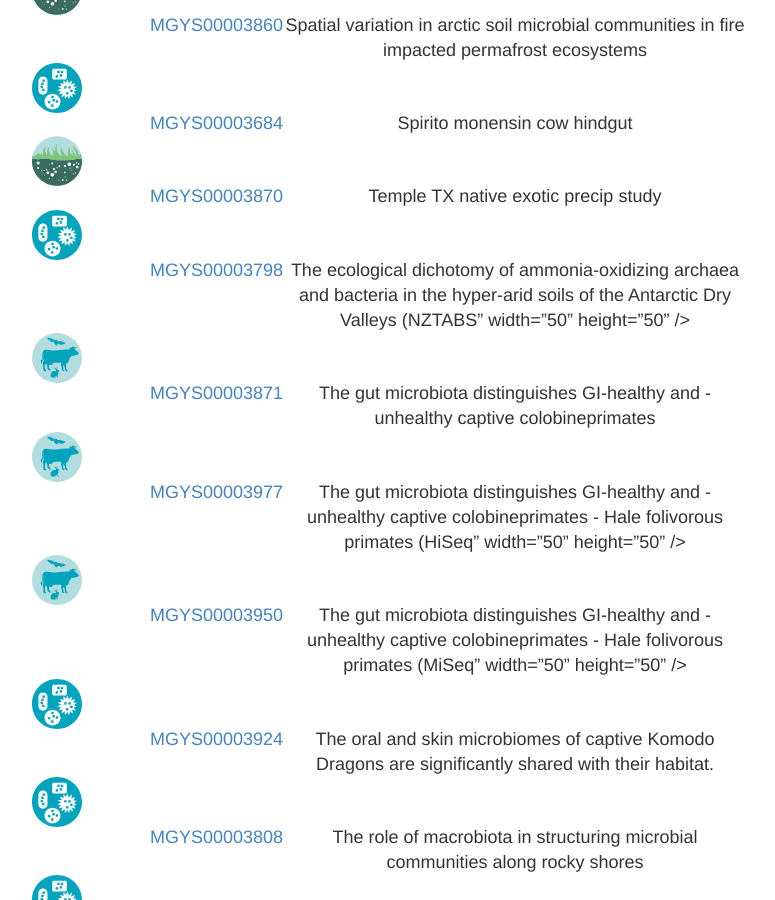
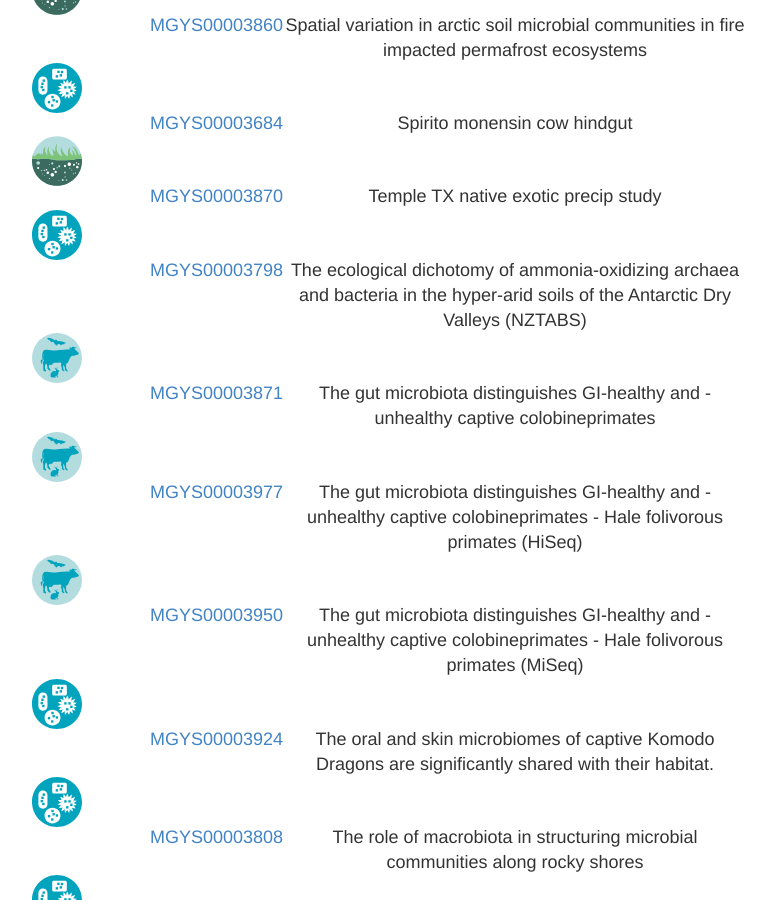
Before and after one commit to EBI-Metagenomics/blog, a Jekyll site: the page built from _posts/2019-04-17-Earth Microbiome Project.md, in a window 1280 px wide and 900 px high, scrolled down 7800 px. Shown: the whole window, without its empty margins (248-1023 px from the left). Built offline with Jekyll 4.4.1, drawn with Linux system fonts in a browser that asks for light colours.

Commit message:
Applied minor wording fix.

```diff
--- a/_posts/2019-04-17-Earth Microbiome Project.md
+++ b/_posts/2019-04-17-Earth Microbiome Project.md
@@ -101,10 +101,10 @@ Recently, we have started collaborating with [GBIF][gbif_website], who requested
 | <img align="middle" src="/blog/assets/media/images/posts/biome_icons/biome_soil.svg" width="50" height="50" /> | [MGYS00003860][MGYS00003860]   |   Spatial variation in arctic soil microbial communities in fire impacted permafrost ecosystems |
 | <img align="middle" src="/blog/assets/media/images/posts/biome_icons/biome_default.svg" width="50" height="50" /> | [MGYS00003684][MGYS00003684]   |   Spirito monensin cow hindgut |
 | <img align="middle" src="/blog/assets/media/images/posts/biome_icons/biome_soil.svg" width="50" height="50" /> | [MGYS00003870][MGYS00003870]   |   Temple TX native exotic precip study |
-| <img align="middle" src="/blog/assets/media/images/posts/biome_icons/biome_default.svg" width="50" height="50" /> | [MGYS00003798][MGYS00003798]   |   The ecological dichotomy of ammonia-oxidizing archaea and bacteria in the hyper-arid soils of the Antarctic Dry Valleys (NZTABS" width="50" height="50" /> |
+| <img align="middle" src="/blog/assets/media/images/posts/biome_icons/biome_default.svg" width="50" height="50" /> | [MGYS00003798][MGYS00003798]   |   The ecological dichotomy of ammonia-oxidizing archaea and bacteria in the hyper-arid soils of the Antarctic Dry Valleys (NZTABS) |
 | <img align="middle" src="/blog/assets/media/images/posts/biome_icons/biome_mammals.svg" width="50" height="50" /> | [MGYS00003871][MGYS00003871]   |   The gut microbiota distinguishes GI-healthy and -unhealthy captive colobineprimates |
-| <img align="middle" src="/blog/assets/media/images/posts/biome_icons/biome_mammals.svg" width="50" height="50" /> | [MGYS00003977][MGYS00003977]   |   The gut microbiota distinguishes GI-healthy and -unhealthy captive colobineprimates - Hale folivorous primates (HiSeq" width="50" height="50" /> |
-| <img align="middle" src="/blog/assets/media/images/posts/biome_icons/biome_mammals.svg" width="50" height="50" /> | [MGYS00003950][MGYS00003950]   |   The gut microbiota distinguishes GI-healthy and -unhealthy captive colobineprimates - Hale folivorous primates (MiSeq" width="50" height="50" /> |
+| <img align="middle" src="/blog/assets/media/images/posts/biome_icons/biome_mammals.svg" width="50" height="50" /> | [MGYS00003977][MGYS00003977]   |   The gut microbiota distinguishes GI-healthy and -unhealthy captive colobineprimates - Hale folivorous primates (HiSeq) |
+| <img align="middle" src="/blog/assets/media/images/posts/biome_icons/biome_mammals.svg" width="50" height="50" /> | [MGYS00003950][MGYS00003950]   |   The gut microbiota distinguishes GI-healthy and -unhealthy captive colobineprimates - Hale folivorous primates (MiSeq) |
 | <img align="middle" src="/blog/assets/media/images/posts/biome_icons/biome_default.svg" width="50" height="50" /> | [MGYS00003924][MGYS00003924]   |   The oral and skin microbiomes of captive Komodo Dragons are significantly shared with their habitat. |
 | <img align="middle" src="/blog/assets/media/images/posts/biome_icons/biome_default.svg" width="50" height="50" /> | [MGYS00003808][MGYS00003808]   |   The role of macrobiota in structuring microbial communities along rocky shores |
 | <img align="middle" src="/blog/assets/media/images/posts/biome_icons/biome_default.svg" width="50" height="50" /> | [MGYS00003859][MGYS00003859]   |   Understanding Cultivar-Specificity and Soil Determinants of the Cannabis Microbiome |
```
